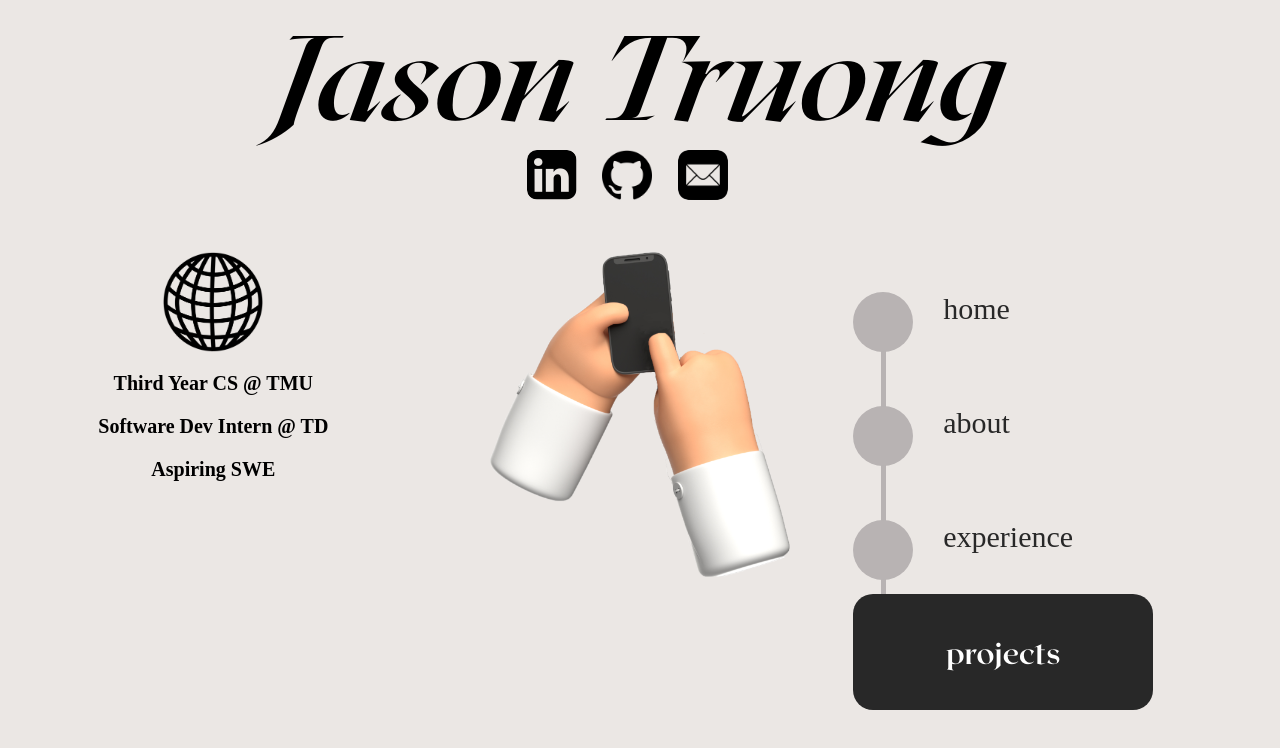
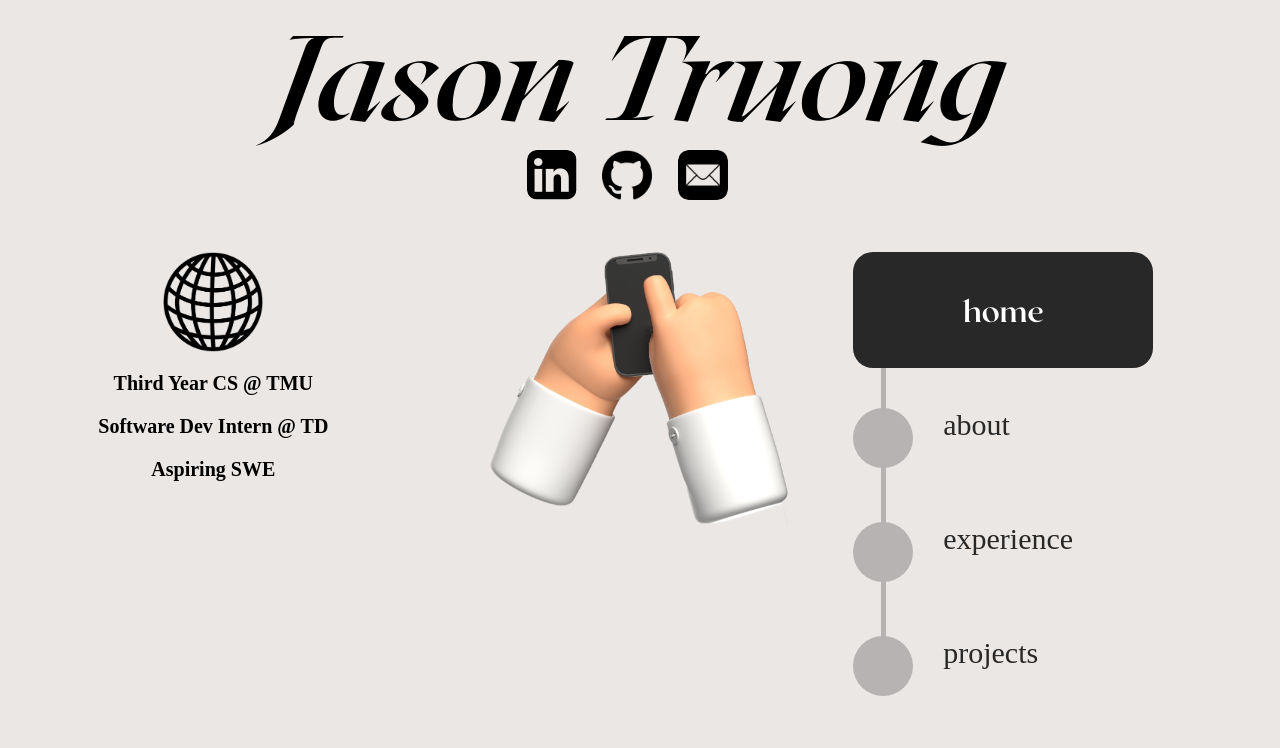
Before and after one commit to jasonntruong/jasonntruong.github.io, a React (Create React App) app: page /projects in a window 1280 px wide. Shown: the top 748 px of the page. Built offline with nearby package versions, Linux system fonts and the light colour scheme; a web font is replaced by a local one.

Commit message:
fix location finding

```diff
--- a/src/App.tsx
+++ b/src/App.tsx
@@ -28,7 +28,7 @@ function App() {
   });
 
   useEffect(() => {
-    let currentLocation = window.location.pathname.substring(1);
+    let currentLocation = window.location.hash.substring(2);
     currentLocation = currentLocation.length === 0 ? "home" : currentLocation;
     setSelected(currentLocation);
     setHovering(currentLocation);
--- a/src/HamburgerMenu.tsx
+++ b/src/HamburgerMenu.tsx
@@ -9,7 +9,7 @@ import hamburger from "./imgs/hamburger.png";
 function HamburgerMenu() {
   const [isMenuOpen, setIsMenuOpen] = useState(false);
 
-  let currentLocation = window.location.pathname.substring(1);
+  let currentLocation = window.location.hash.substring(2);
   currentLocation = currentLocation.length === 0 ? "home" : currentLocation;
   const sleep = (ms: number) => new Promise((r) => setTimeout(r, ms));
 
```
